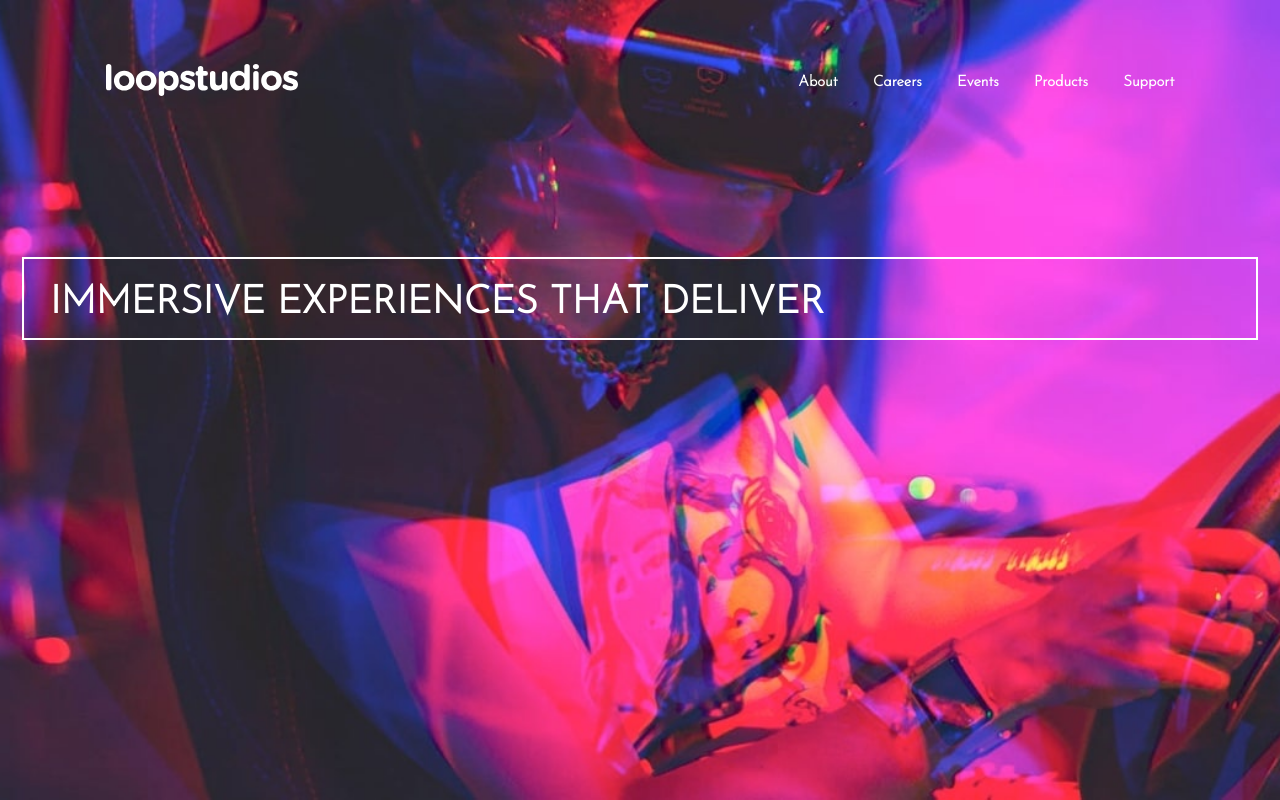
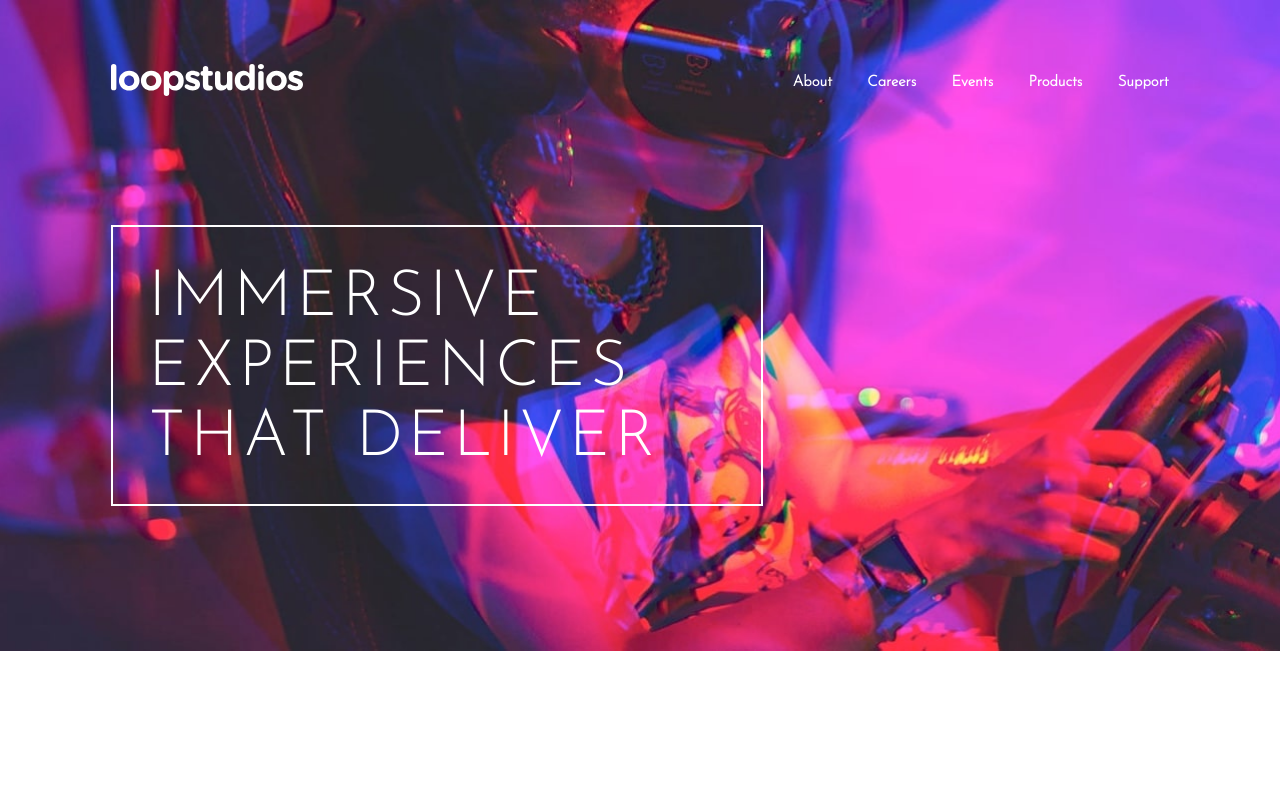
Before and after one commit to MojtabaMosavi/loopstudios-landing-page-main.io, a website: page index.html in a window 1280 px wide. Drawn offline with Linux system fonts and the light colour scheme.

Commit message:
compeleted header styles and markup

```diff
--- a/index.html
+++ b/index.html
@@ -35,8 +35,8 @@
       </nav>
     </div>
 
-    <div class="header__hero  ">
-      <h1 class="header__title">  Immersive experiences that deliver</h1>
+    <div class="header__hero container">
+      <h1 class="header__hero-heading">  Immersive experiences that deliver</h1>
     </div>
 
 
--- a/src/scss/base/_helpers.scss
+++ b/src/scss/base/_helpers.scss
@@ -9,6 +9,11 @@
 .container {
   padding: 0 1.45rem;
 
+  /* centering on tablet view, size = 62em */
+  @include abs.respond-to("small") {
+    padding: 0 1.8rem;
+  }
+
   /* centering on laptop view, size = 62em */
   @include abs.respond-to("medium") {
     max-width: 69.6875rem;
@@ -17,7 +22,7 @@
 
   /* centering on desktop view, size = 62em */
   @include abs.respond-to("large") {
-    max-width: 72rem;
+    max-width: 73rem;
   }
 }
 
--- a/src/scss/layout/_header.scss
+++ b/src/scss/layout/_header.scss
@@ -6,13 +6,12 @@
   background-repeat: no-repeat;
   background-size: cover;
   background-position: center;
-  min-height: 100vh;
   &__nav-wrapper {
     display: flex;
     align-items: center;
     justify-content: space-between;
-    padding-top: 2.5rem;
-    margin-bottom: 9.8rem;
+    padding-top: 2.3rem;
+    margin-bottom: 10rem;
     position: relative;
   }
 
@@ -37,7 +36,7 @@
     display: flex;
     align-items: center;
     transform: scale(0);
-    border-radius: 100rem;
+    border-radius: 10rem;
     transition: all 0.3s cubic-bezier(0, 0.78, 1, -0.26);
     visibility: hidden;
 
@@ -86,16 +85,6 @@
         }
       }
     }
-  } /*|| End of nav styles */
-
-  &__hero {
-    color: abs.$White;
-    margin: 0 1.4rem;
-    padding: 1.6rem 1.6rem 0.9rem 1.6rem;
-
-    font-size: 1.21rem;
-    text-transform: uppercase;
-    border: 2px solid abs.$White;
   }
 
   /*|| tablet view size = 43em */
@@ -104,6 +93,7 @@
     background-image: url("../../../dist/images/desktop/image-hero.jpg");
     &__nav-wrapper {
       padding-top: 4rem;
+      margin-bottom: 7.8rem;
     }
 
     &__logo {
@@ -135,5 +125,29 @@
         }
       }
     }
+  } /*|| End of nav styles */
+
+  &__hero {
+    padding-bottom: 14.1rem;
+    &-heading {
+      border: 2px solid abs.$White;
+      color: abs.$White;
+      padding: 1.6rem 1.6rem 0.8rem 1.6rem;
+      text-transform: uppercase;
+      font-size: 2.45rem;
+      max-width: 40.75rem;
+    }
+
+    /*|| tablet view, size=43em */
+    @include abs.respond-to("small") {
+      padding-bottom: 9.1rem;
+      &-heading {
+        font-size: 4rem;
+        line-height: 4.4rem;
+        padding: 2.3rem 1.6rem 1.8rem 2.2rem;
+        font-weight: 300;
+        letter-spacing: 0.3rem;
+      }
+    }
   }
 }
```
Also changed, not shown: dist/css/main.css, 1 other file.
